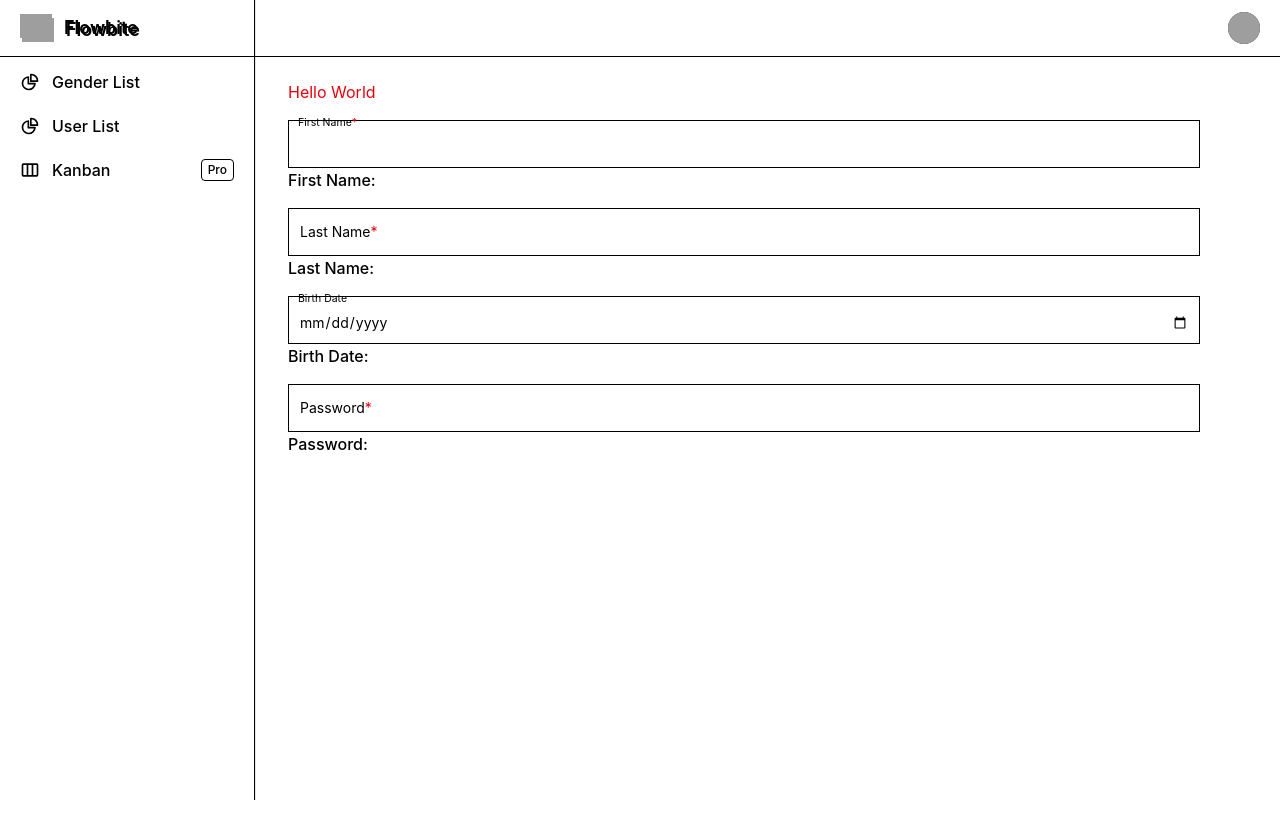
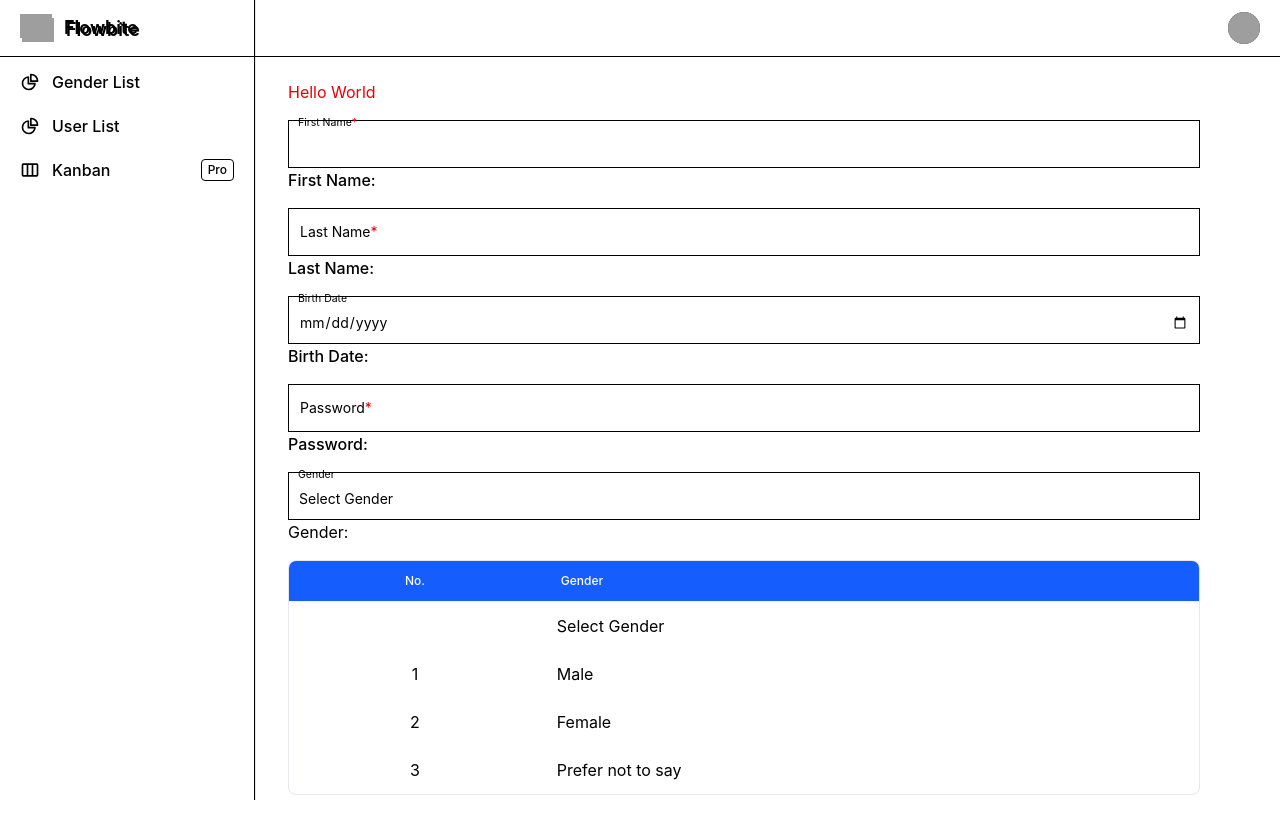
Before and after one commit to yurizzs/RNLDemo, a React (Vite) app in the folder client/: page / in a window 1280 px wide. Shown: the top 838 px of the page. Before the commit the page ends 800 px from the top, so only its background shows below. Built offline with nearby package versions, Linux system fonts and the light colour scheme; grey boxes are pictures that could not be loaded.

Commit message:
amazing part 6

```diff
--- /dev/null
+++ b/client/src/components/Select/FloatingLabelSelect.tsx
@@ -0,0 +1,68 @@
+import type { ChangeEvent, ReactNode, FC } from "react";
+
+interface FloatingLabelSelectProps {
+  label: string;
+  newSelectClassName?: string;
+  selectClassName?: string;
+  newLabelClassName?: string;
+  labelClassName?: string;
+  name?: string;
+  value?: string | any;
+  onChange?: (e: ChangeEvent<HTMLSelectElement>) => void;
+  required?: boolean;
+  autoFocus?: boolean;
+  disabled?: boolean;
+  errors?: string[];
+  children: ReactNode;
+}
+
+const FloatingLabelSelect: FC<FloatingLabelSelectProps> = ({
+  label,
+  newSelectClassName,
+  selectClassName,
+  newLabelClassName,
+  labelClassName,
+  name,
+  value,
+  onChange,
+  required,
+  autoFocus,
+  disabled,
+  errors,
+  children,
+}) => {
+  return (
+    <>
+      <div className="relative">
+        <select
+          name={name}
+          id={name}
+          value={value}
+          onChange={onChange}
+          className={`${newSelectClassName ? newSelectClassName : `block px-2.5 pb-2.5 pt-4 w-full text-sm text-heading bg-transparent rounded-base border border-default-medium appearance-none focus:outline-none focus:ring-0 focus:border-brand peer ${selectClassName} `}`}
+          required={required}
+          autoFocus={autoFocus}
+          disabled={disabled}
+        >
+          {children}
+        </select>
+        <label
+          htmlFor={name}
+          className={
+            newLabelClassName
+              ? newLabelClassName
+              : `absolute text-sm text-body duration-300 transform -translate-y-4 scale-75 top-2 z-10 origin-left bg-neutral-primary px-2 peer-focus:px-2 peer-focus:text-fg-brand peer-placeholder-shown:scale-100 peer-placeholder-shown:-translate-y-1/2 peer-placeholder-shown:top-1/2 peer-focus:top-2 peer-focus:scale-75 peer-focus:-translate-y-4 rtl:peer-focus:translate-x-1/4 rtl:peer-focus:left-auto inset-s-1 ${labelClassName}`
+          }
+        >
+          {label}
+          {required && <span className="text-red-600">*</span>}
+        </label>
+        {errors && errors.length > 0 && (
+          <span className="text-red-600">{errors[0]}</span>
+        )}
+      </div>
+    </>
+  );
+};
+
+export default FloatingLabelSelect;
--- /dev/null
+++ b/client/src/components/Table/index.tsx
@@ -0,0 +1,46 @@
+import type { FC, ReactNode } from "react";
+
+interface TableProps {
+    children: ReactNode
+    className?: string
+}
+
+interface TableHeaderProps {
+    children: ReactNode
+    className?: string
+}
+
+interface TableBodyProps {
+    children: ReactNode
+    className?: string
+}
+
+interface TableRowProps {
+    children: ReactNode
+    className?: string
+}
+
+interface TableCellProps {
+    children: ReactNode
+    isHeader?: boolean
+    className?: string
+}
+
+const Table: FC<TableProps> = ({children, className}) => {
+    return <table className={`min-w-full ${className}`}>{children}</table>
+};
+const TableHeader: FC<TableHeaderProps> = ({children, className}) => {
+    return <thead className={className}>{children}</thead>
+};
+const TableBody: FC<TableBodyProps> = ({children, className}) => {
+    return <tbody className={className}>{children}</tbody>
+};
+const TableRow: FC<TableRowProps> = ({children, className}) => {
+    return <tr className={className}>{children}</tr>
+};
+const TableCell: FC<TableCellProps> = ({children, isHeader, className}) => {
+    const CellTag = isHeader ? 'th' : 'td'
+    return <CellTag className={className}>{children}</CellTag>
+};
+
+export {Table, TableHeader, TableBody, TableRow, TableCell};
--- a/client/src/routes/AppRoutes.tsx
+++ b/client/src/routes/AppRoutes.tsx
@@ -2,12 +2,33 @@
 import AppLayout from "../layout/AppLayout";
 import FloatingLabelInput from "../components/Input/FloatingLabelInput";
 import { useState } from "react";
+import FloatingLabelSelect from "../components/Select/FloatingLabelSelect";
+import { Table, TableCell, TableHeader, TableRow, TableBody } from "../components/Table";
 
 const SampleComponent = () => {
   const [firstName, setFirstName] = useState("");
   const [lastName, setLastName] = useState("");
   const [birthDate, setBirthDate] = useState("");
   const [password, setPassword] = useState("");
+  const [gender, setGender] = useState("")
+
+  const genders = [
+    {
+      value: "",
+      text: "Select Gender"},
+    {
+      value: 1,
+      text: "Male",
+    },
+    {
+      value: 2,
+      text: "Female",
+    },
+    {
+      value: 3,
+      text: "Prefer not to say",
+    }
+  ];
 
   return (
     <>
@@ -56,6 +77,34 @@
         />
         <p className="font-medium">Password: {password}</p>
       </div>
+      <div className="mb-4">
+        <FloatingLabelSelect label="Gender" name="gender" value={gender} onChange={(e) => setGender(e.target.value)}>
+          {genders.map((gender, index) => (
+            <option value={gender.value} key={index}>{gender.text}</option>
+          ))}
+        </FloatingLabelSelect>
+        <p className="mb-4">Gender: {gender}</p>
+      </div>
+      <div className="overflow-hidden rounded-lg border border-gray-200 bg-white">
+        <div className="max-w-full max-h-[calc(100vh)] overflow-x-auto">
+          <Table>
+            <TableHeader className="border-b border-gray-100 bg-blue-600 text-white sticky top-0 z-30 text-xs">
+              <TableRow>
+                <TableCell isHeader className="px-5 py-3 font-medium text-center">No.</TableCell>
+                <TableCell isHeader className="px-5 py-3 font-medium text-start">Gender</TableCell>
+              </TableRow>
+            </TableHeader>
+            <TableBody>
+              {genders.map((gender, index) => (
+                <TableRow key={index}>
+                  <TableCell className="px-4 py-3 text-center">{gender.value}</TableCell>
+                  <TableCell className="px-4 py-3 text-start">{gender.text}</TableCell>
+                </TableRow>
+              ))}
+            </TableBody>
+          </Table>
+        </div>
+      </div>
     </>
   );
 };
```
Also changed, not shown: client/src/components/Input/FloatingLabelInput.tsx (+19 -6 lines).
